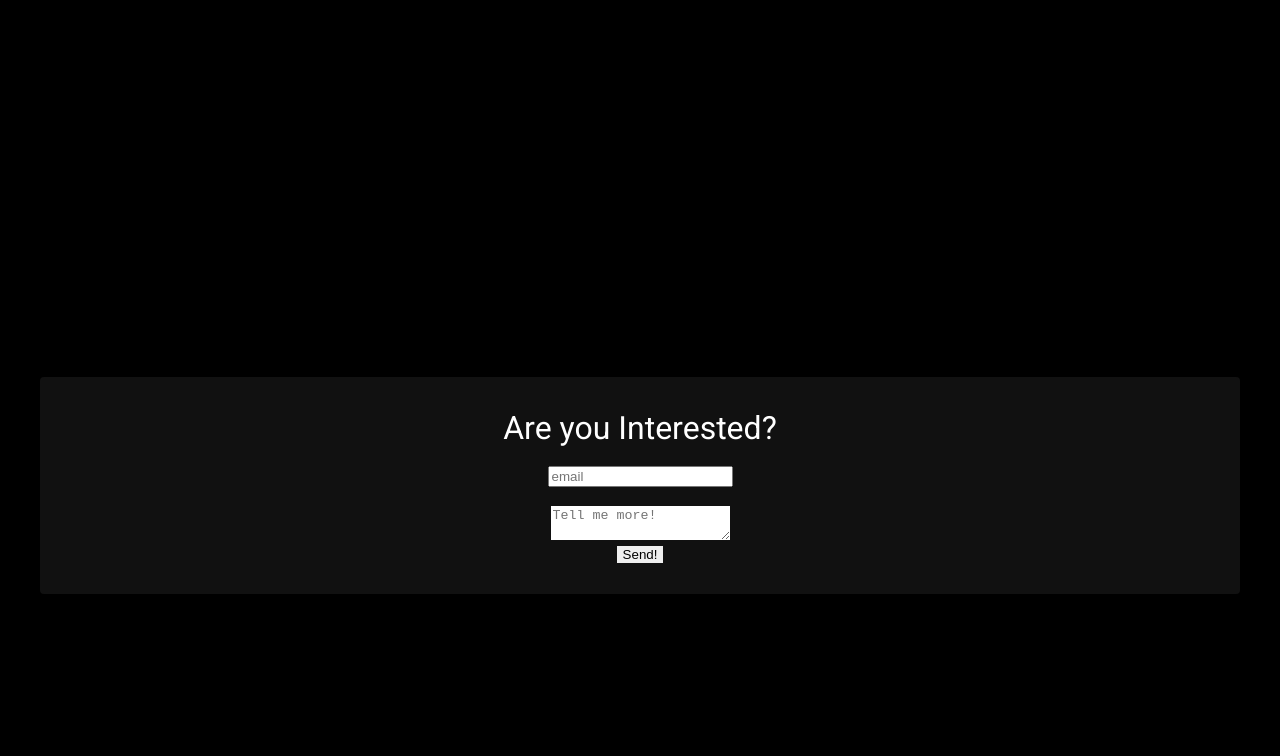
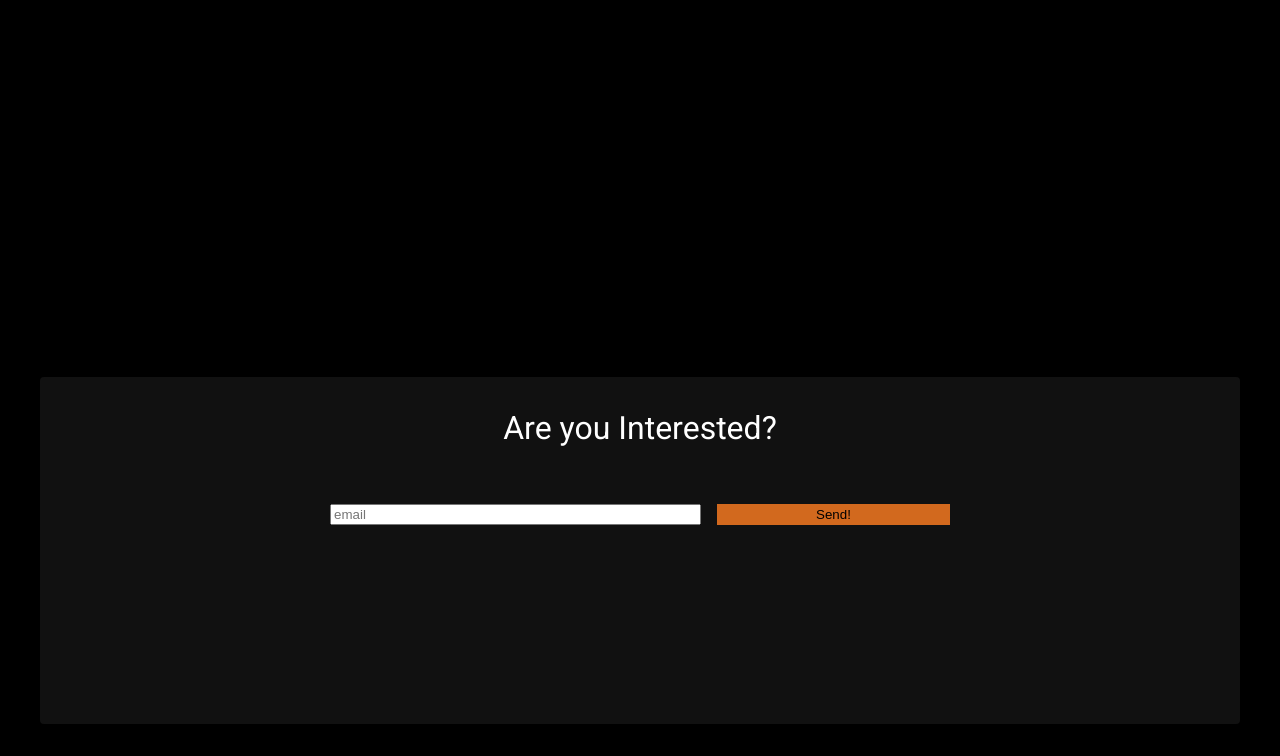
Before and after one commit to SamimiesGames/SamimiesGames.github.io, a plain HTML site: page index.html in a window 1280 px wide. Shown: the part 1556-2312 px from the top of the page. Before the commit the page ends 2182 px from the top, so only its background shows below. Drawn offline with Linux system fonts and the light colour scheme.

Commit message:
Removed Dependency `https://yt3.ggpht.com/yti/APfAmoGQCdyxBt7Ix9b7xSWbSDnFJ-DWguJoFmOUn59-6g=s88-c-k-c0x00ffffff-no-rj-mo`

```diff
--- a/index.html
+++ b/index.html
@@ -8,8 +8,8 @@
 
     <link rel="stylesheet" href="https://fonts.googleapis.com/css?family=Roboto">
 
-    <link rel="icon" type="image/png" href="https://yt3.ggpht.com/yti/APfAmoGQCdyxBt7Ix9b7xSWbSDnFJ-DWguJoFmOUn59-6g=s88-c-k-c0x00ffffff-no-rj-mo">
-    <link rel="apple-touch-icon" href="https://yt3.ggpht.com/yti/APfAmoGQCdyxBt7Ix9b7xSWbSDnFJ-DWguJoFmOUn59-6g=s88-c-k-c0x00ffffff-no-rj-mo">
+    <link rel="icon" type="image/jpg" href="favicon.jpg">
+    <link rel="apple-touch-icon" href="favicon.jpg">
 
     <meta property="og:title" content="Sami's Portfolio" />
     <meta property="og:description" content="See the modern portfolio"/>
@@ -19,7 +19,7 @@
 </head>
 <body>
     <header id="navigation">
-        <img id="user-icon" src="https://yt3.ggpht.com/yti/APfAmoGQCdyxBt7Ix9b7xSWbSDnFJ-DWguJoFmOUn59-6g=s88-c-k-c0x00ffffff-no-rj-mo" alt=":(">
+        <img id="user-icon" src="favicon.jpg" alt=":(">
         <a href="gallery.html" style="grid-area: gallery" class="nav-item">Gallery</a>
         <a href="animation.html" style="grid-area: animation" class="nav-item">Animation</a>
         <a href="#projects" style="grid-area: projects" class="nav-item">Projects</a>
@@ -82,10 +82,8 @@
         <span>Are you Interested?</span>
         <form>
             <label for="email"></label><br>
-            <input type="text" id="email" name="email" placeholder="email"><br>
-            <label for="description"></label><br>
-            <textarea id="description" name="description" placeholder="Tell me more!"></textarea><br>
-            <button type="submit">Send!</button><br>
+            <input type="text" id="email" name="email" placeholder="email" style="grid-area: email"><br>
+            <button type="submit" style="grid-area: send">Send!</button><br>
         </form>
     </footer>
 </body>
--- a/styles/contact-me/styles.css
+++ b/styles/contact-me/styles.css
@@ -7,20 +7,25 @@
     background-color: #111;
 
     border-radius: 4px;
+}
 
-    grid-template-columns: repeat(4, 1fr);
-    grid-template-rows: repeat(3, 1fr);
+#contact-me form {
+    display: grid;
 
+    grid-template-rows: repeat(4, 1fr);
+    grid-template-areas: ". email send .";
+    grid-gap: 1rem;
+
+    margin: 2.5% 2.5% 2.5% 2.5%;
+    padding: 2.5% 2.5% 2.5% 2.5%;
 }
+
 
 #contact-me span {
     font-size: 2rem;
 }
 
-#contact-me form textarea {
-    border: none;
-}
-
 #contact-me form button {
     border: none;
+    background-color: chocolate;
 }
```
Also changed, not shown: animation.html (+1 -1 lines), gallery.html (+1 -1 lines), favicon.jpg (added).
